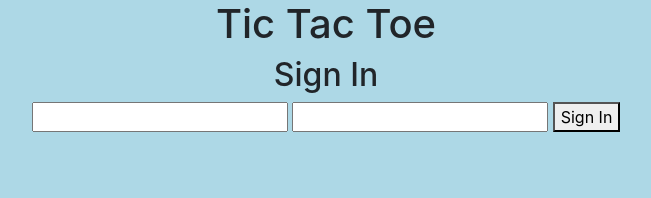
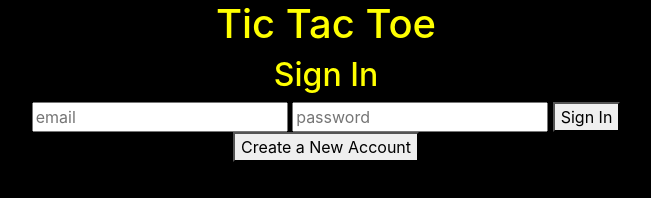
Before and after one commit to Greggoldman11/tactactoe, a website built with webpack: page index.html in a window 1280 px wide. Both pictures are taken after a click on the button "already have an account?". Shown: the whole page, without its empty margins (314-965 px from the left). Built offline with nearby package versions, Linux system fonts and the light colour scheme.

Commit message:
Update game styles
The game has a black background color, yellow text, and the board has
a purple background color

```diff
--- a/assets/scripts/app.js
+++ b/assets/scripts/app.js
@@ -29,5 +29,11 @@ $(() => {
   $('#altSignIn').on('click', function () {
     $('#sign-in-section').show()
     $('#sign-up-section').hide()
+    $('#createNewAccount').show()
+  })
+  $('#createNewAccount').on('click', function () {
+    $('#sign-in-section').hide()
+    $('#sign-up-section').show()
+    $('#createNewAccount').hide()
   })
 })
--- a/assets/scripts/ui.js
+++ b/assets/scripts/ui.js
@@ -22,6 +22,8 @@ const signInSuccess = function (res) {
 }
 const signInFailure = function () {
   $('#message').html('User is unauthorized')
+  // allow the user to create an account on signInFailure
+  $('#sign-up-section').show()
 }
 const signOutSuccess = function () {
   $('#message').html('You have signed out')
--- a/assets/scripts/user-events.js
+++ b/assets/scripts/user-events.js
@@ -18,7 +18,6 @@ const onSignIn = function (event) {
   api.signIn(signInData)
     .then(ui.signInSuccess)
     .catch(ui.signInFailure)
-
 }
 const onSignOut = function (event) {
   console.log('in onSignOut')
--- a/assets/styles/index.scss
+++ b/assets/styles/index.scss
@@ -1,14 +1,16 @@
 @import '~bootstrap/scss/bootstrap';
 #gameBoard {
 margin-top: 5px;
+background-color: black;
 }
 .spot {
-  height: 50px;
-  background-color: yellow;
+  height: 100px;
+  background-color: purple;
   border: 1px solid black;
+  font-size: 60px;
 }
 body{
   text-align: center;
-  background-color: lightBlue;
-  font: yellow;
+  background-color: black;
+  color: yellow;
 }
--- a/index.html
+++ b/index.html
@@ -17,9 +17,9 @@
     <section id="sign-up-section">
       <h2>Sign Up</h2>
       <form id="signUp">
-        <input name="credentials[email]" type="text" placeholder="name1">
-        <input name="credentials[password]" type="password">
-        <input name="credentials[password_confirmation]" type="password">
+        <input name="credentials[email]" type="text" placeholder="email">
+        <input name="credentials[password]" type="password" placeholder="password">
+        <input name="credentials[password_confirmation]" type="password" placeholder="confirm password">
         <button type="submit" id='signUpButton' class="btn btn-dark">Sign Up</button>
       </form>
       <button type="submit" id="altSignIn">already have an account?</button>
@@ -27,10 +27,12 @@
     <section id="sign-in-section">
       <h2>Sign In</h2>
       <form id="signIn">
-        <input name="credentials[email]" type="text">
-        <input name="credentials[password]" type="password">
+        <input name="credentials[email]" type="text" placeholder="email">
+        <input name="credentials[password]" type="password" placeholder="password">
         <button type="submit" id='signInButton'>Sign In</button>
+        <!-- create a new account button that shows in sign in section-->
       </form>
+      <button type='submit' id='createNewAccount'>Create a New Account</button>
     </section>
     <section id="sign-out-section">
       <button type="submit" id="signOutButton">Sign Out</button>
```
